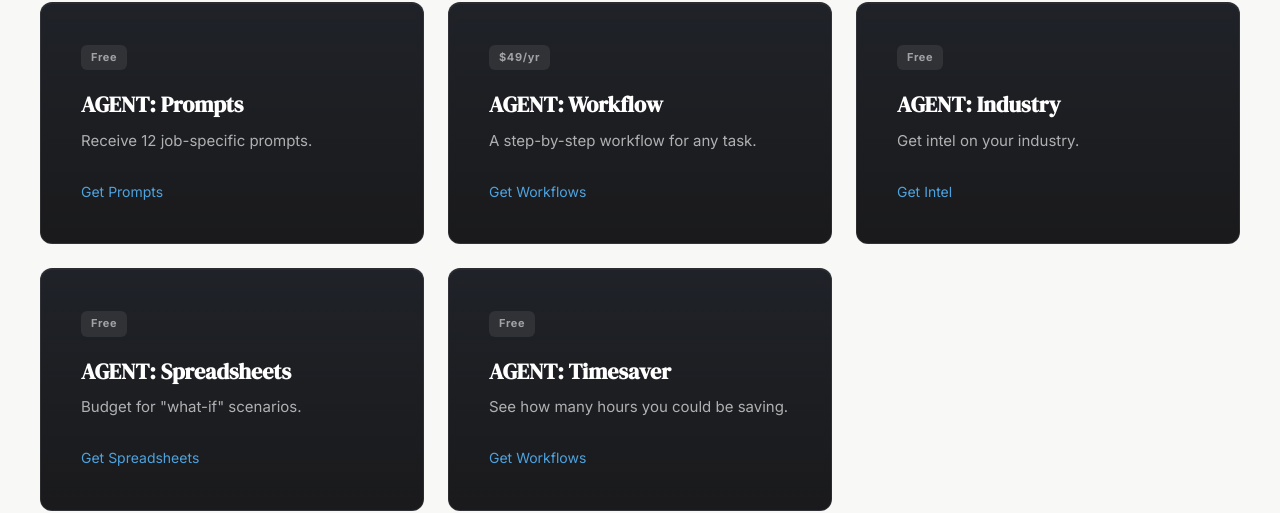
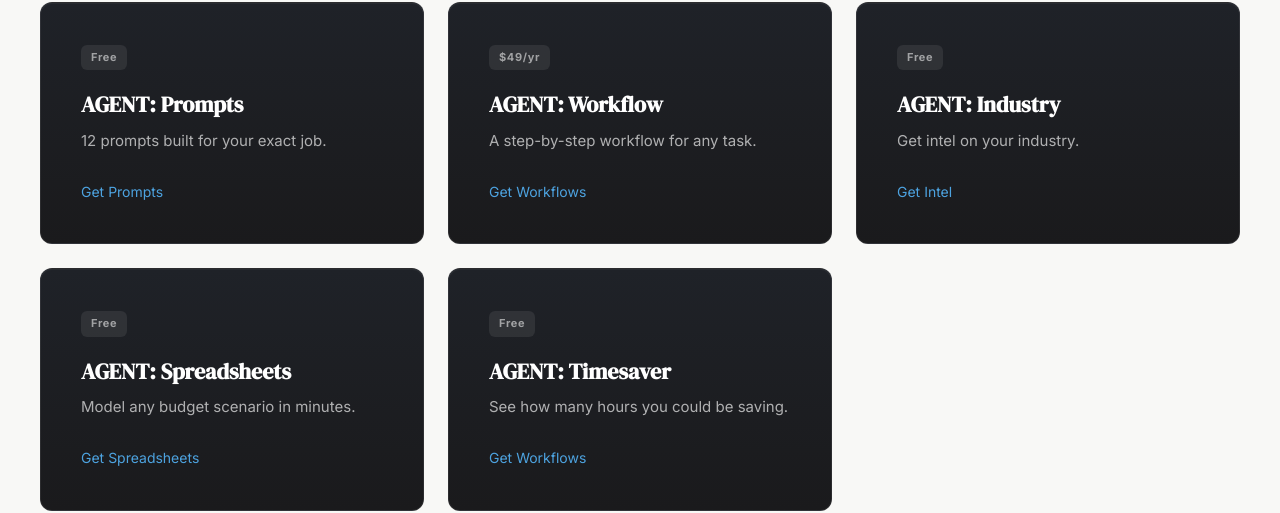
Before and after one commit to coolcalvin457-tech/agent-timesaver-nextjs, a Next.js app: page /agents in a window 1280 px wide. Shown: the part 352-865 px from the top of the page. Built offline with nearby package versions, Linux system fonts and the light colour scheme; no server answers.

Commit message:
Finalize all five agent card taglines

```diff
--- a/app/agents/page.tsx
+++ b/app/agents/page.tsx
@@ -24,7 +24,7 @@ const tools = [
     badgeClass: "tool-badge-free",
     label: "Free",
     name: "AGENT: Prompts",
-    tagline: "Receive 12 job-specific prompts.",
+    tagline: "12 prompts built for your exact job.",
     description: "",
     cta: "Get Prompts",
   },
@@ -54,7 +54,7 @@ const tools = [
     badgeClass: "tool-badge-free",
     label: "Free",
     name: "AGENT: Spreadsheets",
-    tagline: "Budget for \"what-if\" scenarios.",
+    tagline: "Model any budget scenario in minutes.",
     description: "",
     cta: "Get Spreadsheets",
   },
```
